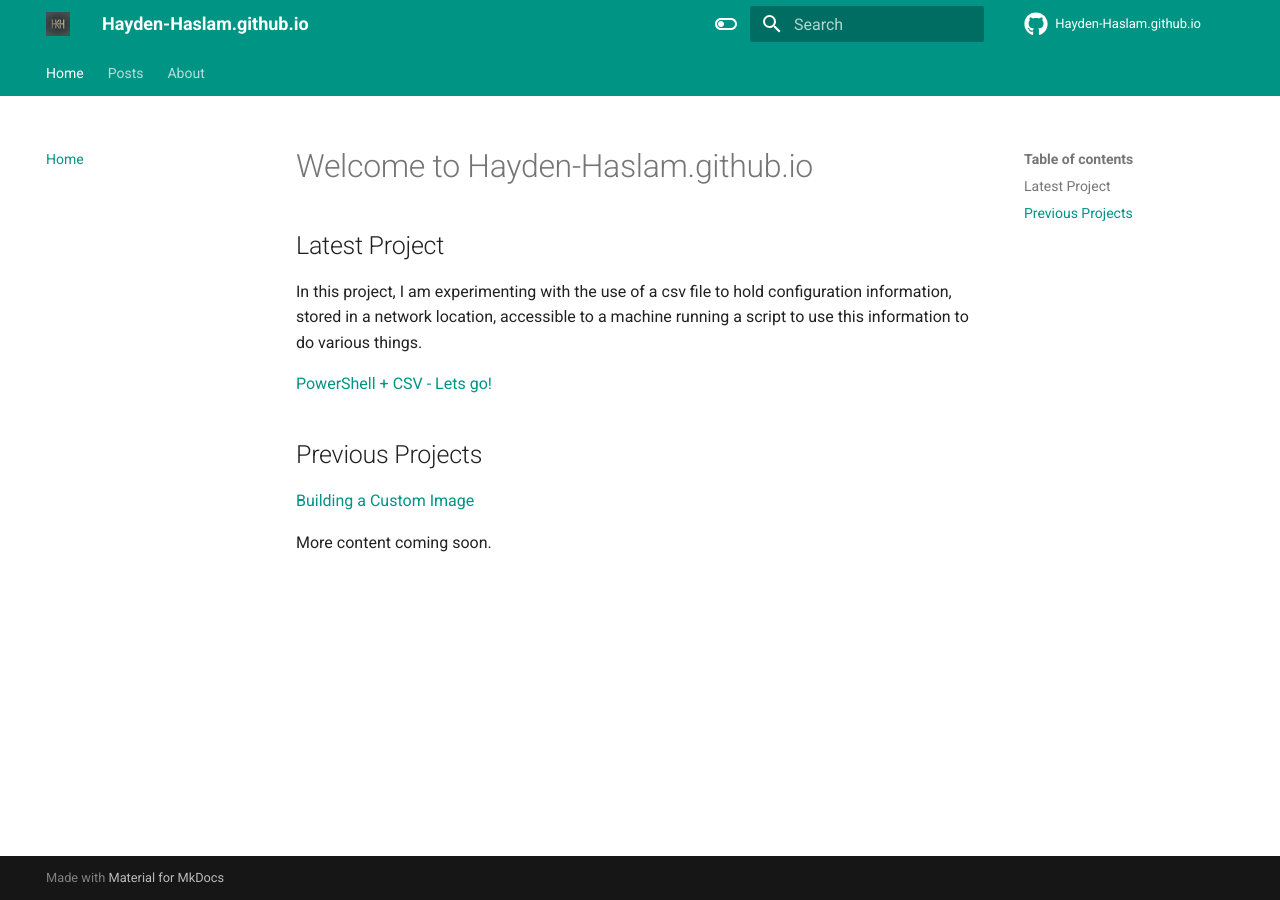
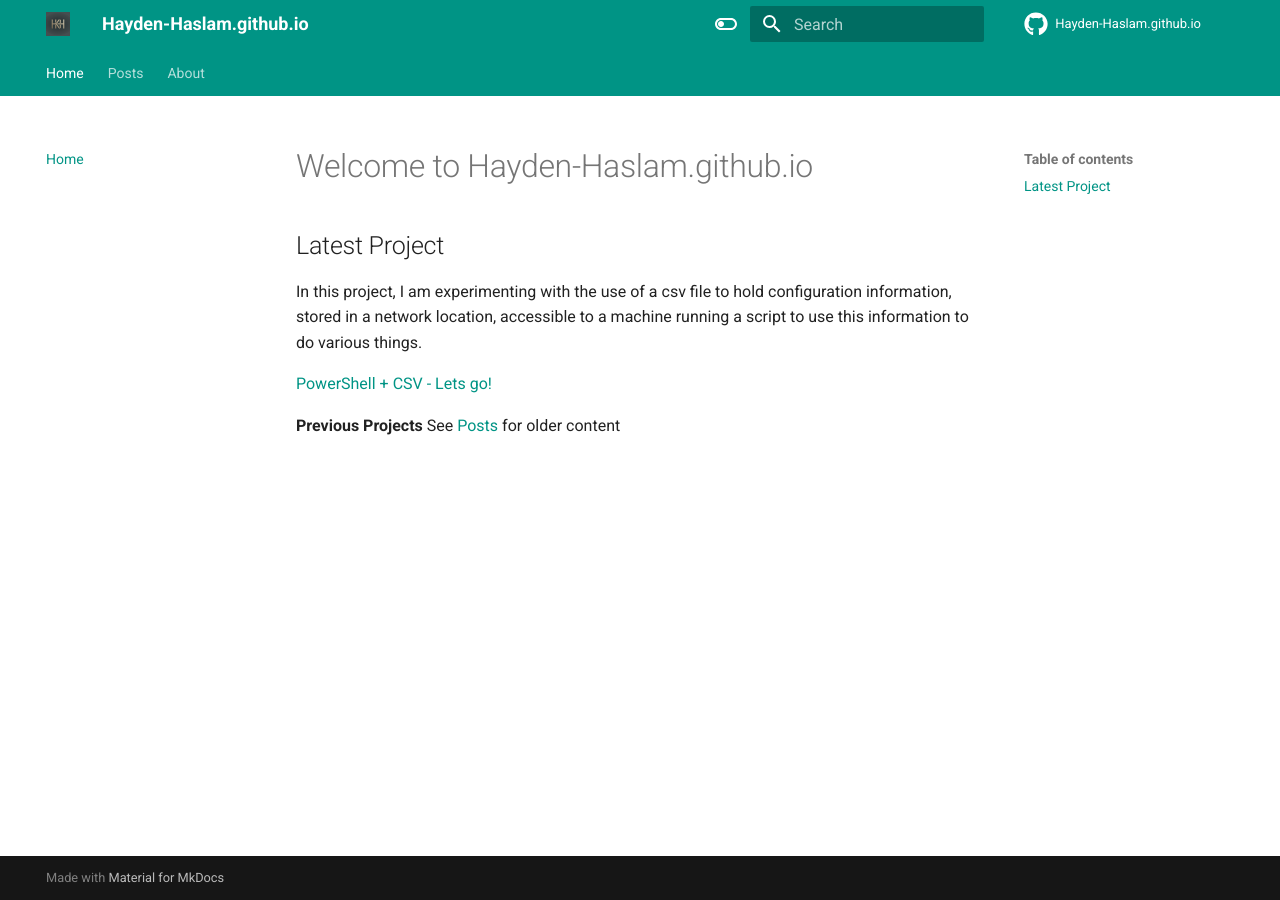
Before and after one commit to Hayden-Haslam/Hayden-Haslam.github.io, an MkDocs documentation site: the page built from docs/index.md, in a window 1280 px wide. Built offline with MkDocs 1.6.1 and Material for MkDocs 9.7.7, drawn with Linux system fonts in a browser that asks for light colours; comment, search, counter and statistics services are not loaded.

Commit message:
remove previous from index.md

```diff
--- a/docs/index.md
+++ b/docs/index.md
@@ -6,8 +6,5 @@ In this project, I am experimenting with the use of a csv file to hold configura
 
 [PowerShell + CSV - Lets go!](pscsv.md)
 
-## Previous Projects
-
-[Building a Custom Image](newcustomimage.md)
-
-More content coming soon.
+**Previous Projects**
+See [Posts](posts.md) for older content
```
